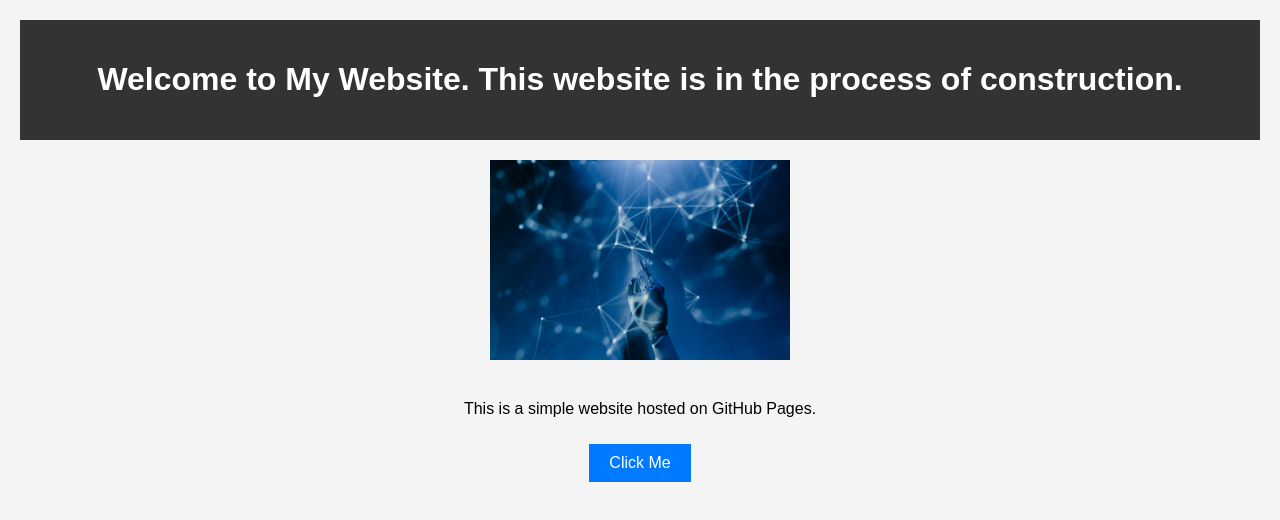
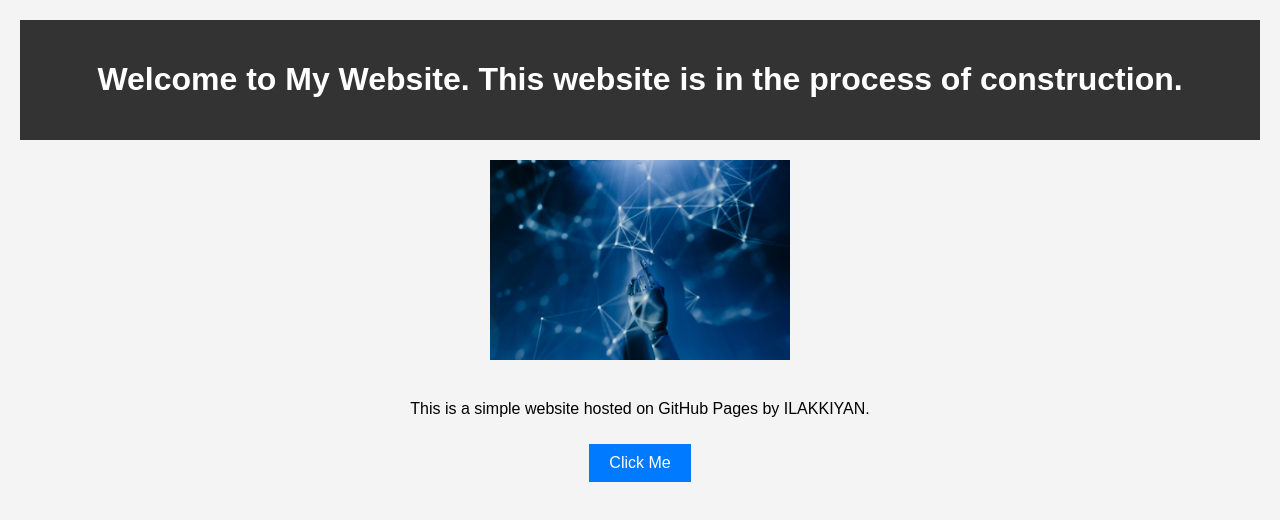
Before and after one commit to ILAKKIYAN1994/NameCheap, a plain HTML site: page index.html in a window 1280 px wide. Drawn offline with Linux system fonts and the light colour scheme.

Commit message:
Update index.html

```diff
--- a/index.html
+++ b/index.html
@@ -12,7 +12,7 @@
     </header>
     <main>
         <img src="https://github.com/ILAKKIYAN1994/NameCheap/blob/main/image.jpg" alt="Sample Image">
-        <p>This is a simple website hosted on GitHub Pages.</p>
+        <p>This is a simple website hosted on GitHub Pages by ILAKKIYAN.</p>
         <button onclick="showMessage()">Click Me</button>
         <p id="message"></p>
     </main>
```
